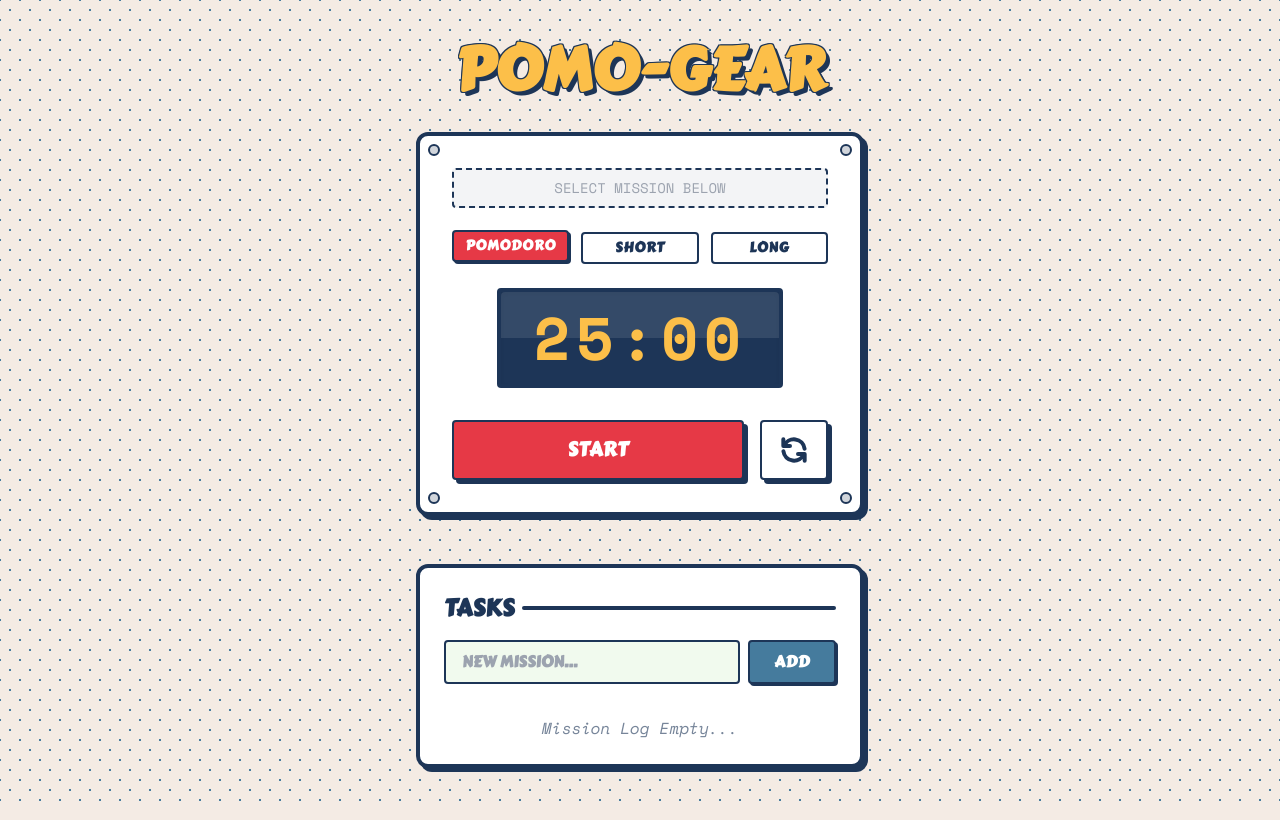
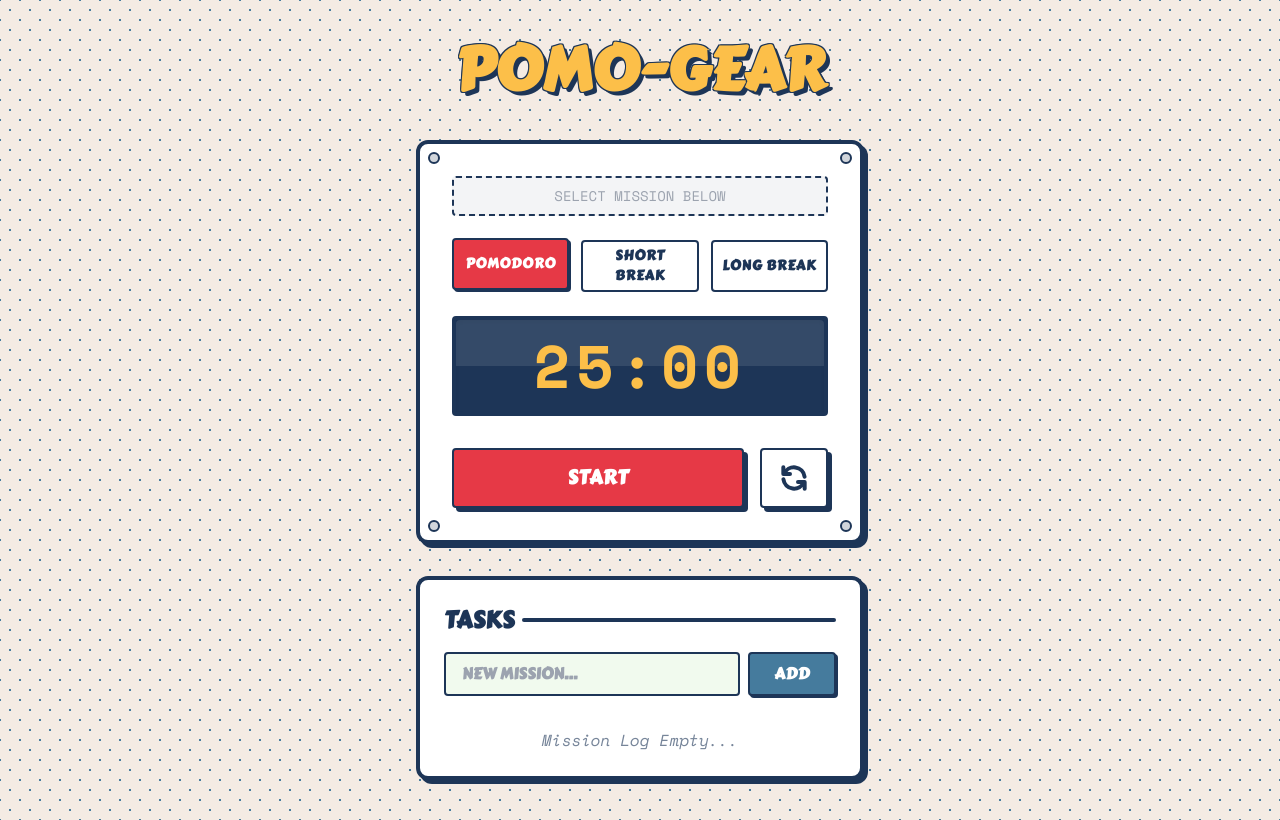
Before and after one commit to fauzanashshidiq/pomodoro, a React (Vite) app: page / in a window 1280 px wide. Built offline with nearby package versions, Linux system fonts and the light colour scheme.

Commit message:
style: add text break and update widht of the timer

```diff
--- a/dev-dist/sw.js
+++ b/dev-dist/sw.js
@@ -79,7 +79,7 @@ define(['./workbox-5a5d9309'], (function (workbox) { 'use strict';
    */
   workbox.precacheAndRoute([{
     "url": "index.html",
-    "revision": "0.td7m0l7qk5g"
+    "revision": "0.oh5bcng4mfg"
   }], {});
   workbox.cleanupOutdatedCaches();
   workbox.registerRoute(new workbox.NavigationRoute(workbox.createHandlerBoundToURL("index.html"), {
--- a/src/App.jsx
+++ b/src/App.jsx
@@ -19,13 +19,15 @@ function App() {
   const activeTask = tasks.find(t => t.id === activeTaskId);
 
   return (
-    <div className="min-h-screen flex flex-col items-center py-10 px-4">
+    <div className="min-h-screen flex flex-col items-center py-10 px-4 gap-8">
       {/* Title with retro shadow text effect */}
-      <h1 className="text-5xl md:text-6xl font-bold mb-8 text-retro-yellow"
+      <h1 className="text-5xl md:text-6xl font-bold mb-2 text-retro-yellow text-center"
           style={{ textShadow: '4px 4px 0px #1d3557, -1px -1px 0 #1d3557, 1px -1px 0 #1d3557, -1px 1px 0 #1d3557, 1px 1px 0 #1d3557' }}>
         POMO-GEAR
       </h1>
 
+      {/* WRAPPER 1: TIMER - Standardized Width */}
+      <div className="w-full max-w-md">
         <Timer
           timeLeft={timeLeft}
           isRunning={isRunning}
@@ -34,8 +36,10 @@ function App() {
           resetTimer={resetTimer}
           activeTaskName={activeTask ? activeTask.text : null}
         />
+      </div>
 
-      <div className="w-full max-w-md mt-6">
+      {/* WRAPPER 2: TASKS - Standardized Width */}
+      <div className="w-full max-w-md">
         <div className="bg-white border-4 border-retro-dark shadow-retro p-6 rounded-xl relative">
             <h2 className="text-2xl font-bold mb-4 text-retro-dark flex items-center gap-2">
                 <span>TASKS</span>
--- a/src/components/Timer.jsx
+++ b/src/components/Timer.jsx
@@ -29,7 +29,7 @@ const Timer = ({ timeLeft, isRunning, startTimer, pauseTimer, resetTimer, active
   };
 
   return (
-    <div className="flex flex-col items-center p-8 bg-white border-4 border-retro-dark shadow-retro rounded-xl mb-6 w-full max-w-md relative overflow-hidden">
+    <div className="flex flex-col items-center p-8 bg-white border-4 border-retro-dark shadow-retro rounded-xl w-full relative overflow-hidden">
 
       {/* Decorative bolts */}
       <div className="absolute top-2 left-2 w-3 h-3 bg-gray-300 border-2 border-retro-dark rounded-full"></div>
@@ -38,7 +38,7 @@ const Timer = ({ timeLeft, isRunning, startTimer, pauseTimer, resetTimer, active
       <div className="absolute bottom-2 right-2 w-3 h-3 bg-gray-300 border-2 border-retro-dark rounded-full"></div>
 
       {/* Active Task Display */}
-      <div className="mb-6 h-10 flex items-center justify-center w-full bg-retro-dark bg-opacity-5 rounded border-2 border-dashed border-retro-dark">
+      <div className="mb-6 minimum-height-10 min-h-[2.5rem] flex items-center justify-center w-full bg-retro-dark bg-opacity-5 rounded border-2 border-dashed border-retro-dark">
         {activeTaskName ? (
            <div className="text-retro-blue font-bold text-lg flex items-center gap-2 px-4 animate-pulse">
              <span className="text-xs uppercase tracking-wider text-retro-red">TARGET:</span>
@@ -69,7 +69,7 @@ const Timer = ({ timeLeft, isRunning, startTimer, pauseTimer, resetTimer, active
               : 'bg-white text-retro-dark hover:bg-gray-100'
           }`}
         >
-          Short
+          Short Break
         </button>
         <button
           onClick={() => handleModeChange('long')}
@@ -79,11 +79,11 @@ const Timer = ({ timeLeft, isRunning, startTimer, pauseTimer, resetTimer, active
               : 'bg-white text-retro-dark hover:bg-gray-100'
           }`}
         >
-          Long
+          Long Break
         </button>
       </div>
 
-      <div className="relative mb-8 bg-retro-dark text-retro-yellow px-8 py-4 rounded border-4 border-retro-dark shadow-inner">
+      <div className="relative mb-8 bg-retro-dark text-retro-yellow px-8 py-4 rounded border-4 border-retro-dark shadow-inner w-full flex justify-center">
         <div className="text-6xl font-bold font-mono tracking-widest relative z-10">
             {formatTime(timeLeft)}
         </div>
```
Lines whose indentation alone changed are shown as unchanged.
